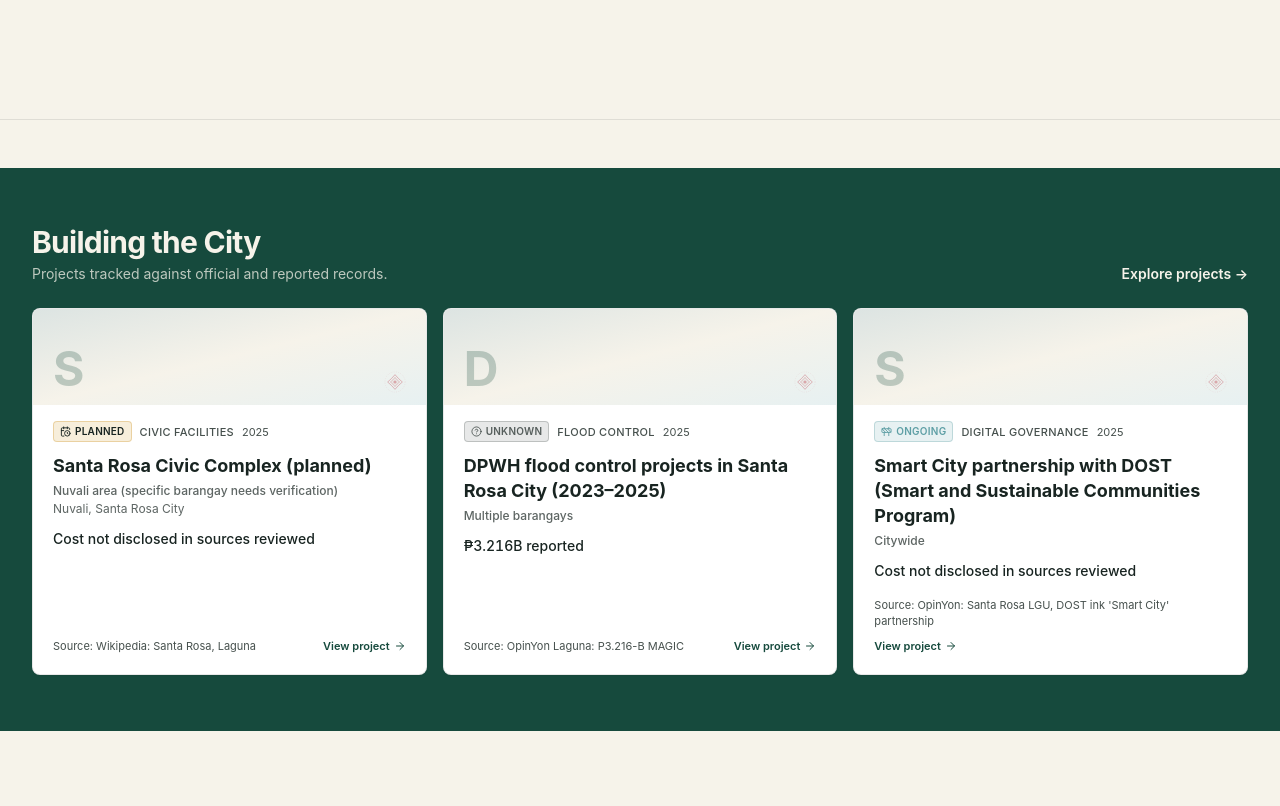
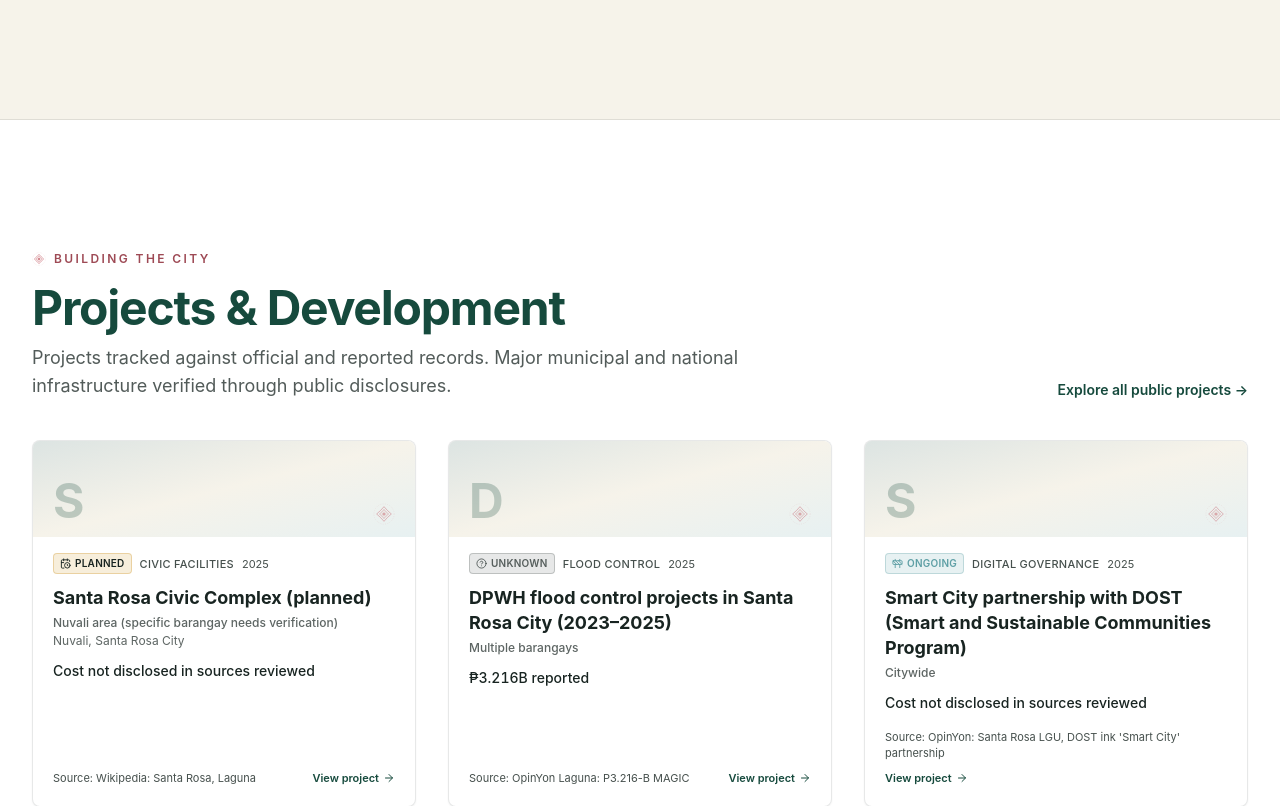
Before and after one commit to jericizon/bettersantarosacity, a Nuxt app: page / in a window 1280 px wide. Shown: the part 3600-4406 px from the top of the page. Built offline with nearby package versions, Linux system fonts and the light colour scheme.

Commit message:
feat(projects): render Building the City as clean white chapter with SectionHeader

```diff
--- a/pages/index.vue
+++ b/pages/index.vue
@@ -397,41 +397,44 @@ const BAND_CLASS = '-mx-4 px-4 py-10 sm:-mx-6 sm:px-6 md:py-14 lg:-mx-8 lg:px-8'
       </div>
     </section>
 
-    <!-- Interim page container resumes: chapters 5-11 keep the constrained
-         gutter until each graduates to a full-bleed chapter. -->
-    <div class="max-w-7xl mx-auto px-4 sm:px-6 lg:px-8 py-8 sm:py-12">
-    <div class="flex flex-col gap-16 md:gap-24">
-    <!-- 5 — Building the City (deep green band) -->
+    <!-- 5 — Building the City: clean-white editorial chapter (spec §4).
+         Project stories carry status, budget and source straight from
+         official and reported records. -->
     <section
       ref="projectsBand"
-      aria-labelledby="projects-heading"
-      class="section-deep-green"
-      :class="[BAND_CLASS, revealClass(projectsVisible)]"
+      aria-label="Building the City"
+      class="w-full section-white py-20 sm:py-28 lg:py-32 border-b border-charcoal/10"
+      :class="revealClass(projectsVisible)"
     >
-      <div class="flex flex-wrap items-end justify-between gap-4">
-        <div>
-          <h2 id="projects-heading" class="font-serif text-3xl font-bold tracking-tight text-parchment">
-            Building the City
-          </h2>
-          <p class="mt-1 text-sm text-parchment/75">Projects tracked against official and reported records.</p>
-        </div>
+      <div class="max-w-7xl mx-auto px-4 sm:px-6 lg:px-8">
+        <div class="flex flex-wrap items-end justify-between gap-6">
+          <EditorialSectionHeader
+            eyebrow="Building the City"
+            title="Projects & Development"
+            description="Projects tracked against official and reported records. Major municipal and national infrastructure verified through public disclosures."
+          />
           <NuxtLink
             to="/projects"
-          class="rounded-sm text-sm font-semibold text-parchment underline-offset-4 hover:underline focus-visible:outline focus-visible:outline-2 focus-visible:outline-parchment"
+            class="rounded-sm text-sm font-semibold text-laguna-green underline-offset-4 hover:underline focus-visible:outline focus-visible:outline-2 focus-visible:outline-laguna-green"
           >
-          Explore projects →
+            Explore all public projects →
           </NuxtLink>
         </div>
 
-      <div class="mt-6 grid gap-4 md:grid-cols-3">
+        <div class="mt-10 grid grid-cols-1 md:grid-cols-2 lg:grid-cols-3 gap-6 sm:gap-8">
           <ProjectsProjectCard
             v-for="p in featuredProjects"
             :key="p.id"
             :project="p"
           />
         </div>
+      </div>
     </section>
 
+    <!-- Interim page container resumes: chapters 6-11 keep the constrained
+         gutter until each graduates to a full-bleed chapter. -->
+    <div class="max-w-7xl mx-auto px-4 sm:px-6 lg:px-8 py-8 sm:py-12">
+    <div class="flex flex-col gap-16 md:gap-24">
     <!-- 6 & 7 — Laws then Services in DOM (spec §9.1); mobile renders Services first (spec §33) -->
     <div
       ref="lawsServicesBand"
```
Also changed, not shown: 1 other file (tests, documents, lock files or other folders). Lines whose indentation alone changed are shown as unchanged.
